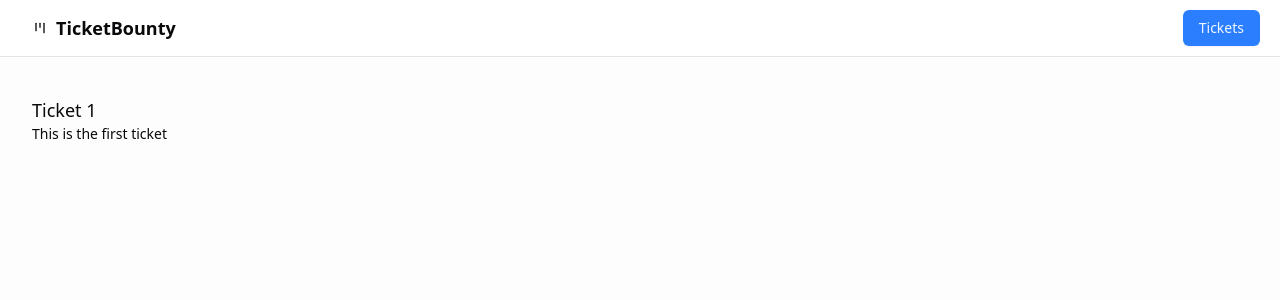
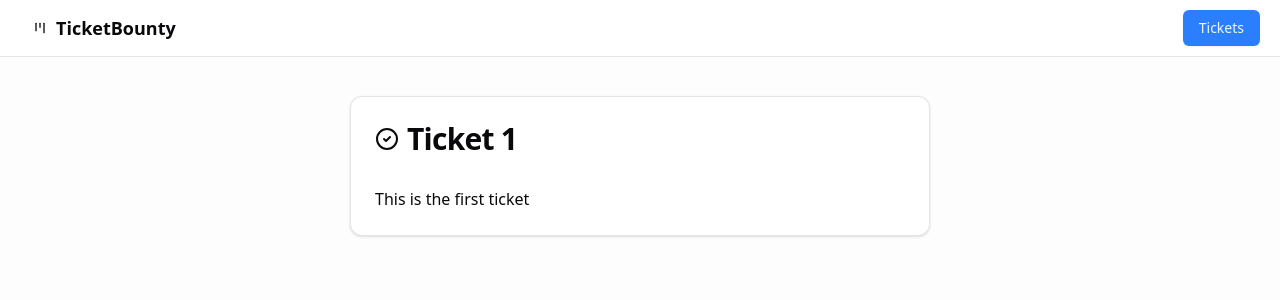
Before and after one commit to Shanto910/ticket-bounty, a Next.js app: page /tickets/1 in a window 1280 px wide. Shown: the top 300 px of the page. Built offline with nearby package versions, Linux system fonts and the light colour scheme.

Commit message:
change: ticket-items to contain details

```diff
--- a/src/app/tickets/[ticketId]/page.tsx
+++ b/src/app/tickets/[ticketId]/page.tsx
@@ -2,6 +2,7 @@
 import Placeholder from '@/components/placeholder';
 import { Button } from '@/components/ui/button';
 import { initialTickets } from '@/data';
+import TicketItem from '@/features/ticket/components/ticket-item';
 import { ticketsPath } from '@/paths';
 
 type TicketPageProps = {
@@ -29,10 +30,9 @@
 	}
 
 	return (
-		<>
-			<h2 className="text-lg">{ticket.title}</h2>
-			<p className="text-sm">{ticket.content}</p>
-		</>
+		<div className="flex justify-center animate-fade-in-from-top">
+			<TicketItem ticket={ticket} isDetail />
+		</div>
 	);
 };
 export default TicketPage;
--- a/src/features/ticket/components/ticket-item.tsx
+++ b/src/features/ticket/components/ticket-item.tsx
@@ -1,3 +1,4 @@
+import clsx from 'clsx';
 import { LucideSquareArrowOutUpRight } from 'lucide-react';
 import Link from 'next/link';
 import { Button } from '@/components/ui/button';
@@ -6,9 +7,9 @@
 import { TICKET_ICONS } from '../constants';
 import { Ticket } from '../types';
 
-type TicketItemProps = { ticket: Ticket };
+type TicketItemProps = { ticket: Ticket; isDetail?: boolean };
 
-const TicketItem = ({ ticket }: TicketItemProps) => {
+const TicketItem = ({ ticket, isDetail }: TicketItemProps) => {
 	const detailButton = (
 		<Button variant={'outline'} size={'icon'} asChild>
 			<Link href={ticketPath(ticket.id)}>
@@ -18,7 +19,11 @@
 	);
 
 	return (
-		<div className="w-full max-w-[420px] flex gap-x-1">
+		<div
+			className={clsx('w-full flex gap-x-1', {
+				'max-w-[580px]': isDetail,
+				'max-w-[420px]': !isDetail,
+			})}>
 			<Card className="w-full">
 				<CardHeader>
 					<CardTitle className="flex gap-x-2 items-center">
@@ -28,10 +33,15 @@
 				</CardHeader>
 
 				<CardContent>
-					<p className="line-clamp-3 whitespace-break-spaces">{ticket.content}</p>
+					<p
+						className={clsx('whitespace-break-spaces', {
+							'line-clamp-3': !isDetail,
+						})}>
+						{ticket.content}
+					</p>
 				</CardContent>
 			</Card>
-			<div className="flex flex-col gap-y-1">{detailButton}</div>
+			{isDetail ? null : <div className="flex flex-col gap-y-1">{detailButton}</div>}
 		</div>
 	);
 };
```
